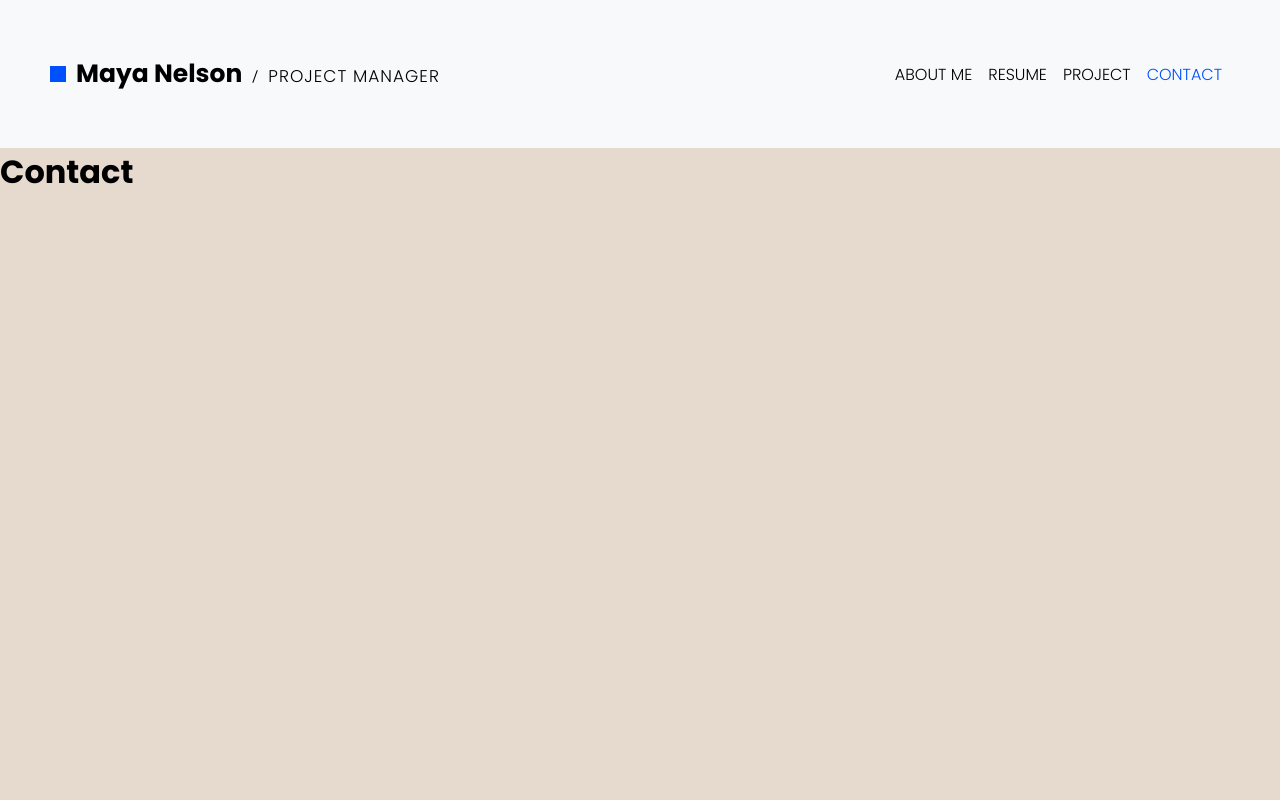
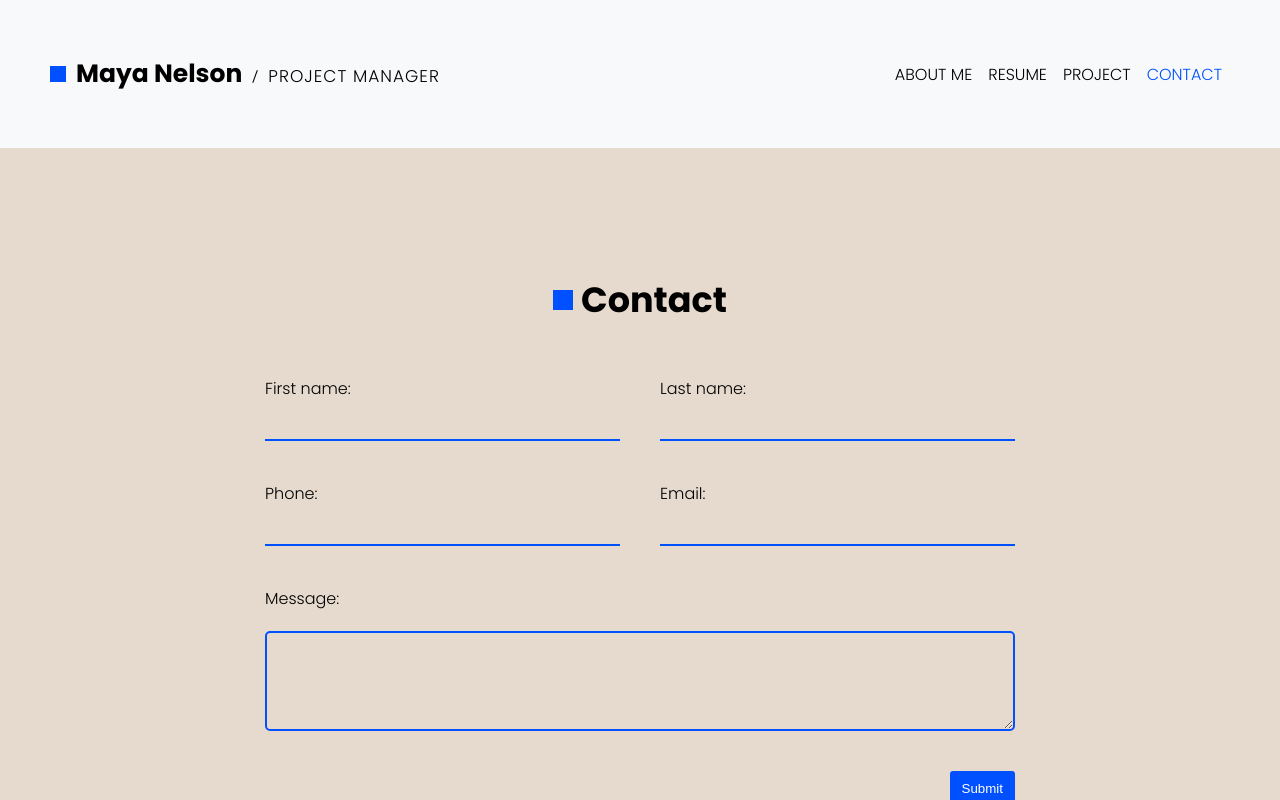
Before and after one commit to Nganha203/Porfolio, a React (Vite) app: page / in a window 1280 px wide. Both pictures are taken after a click on the element "CONTACT". Shown: the top 800 px of the page. Built offline with nearby package versions, Linux system fonts and the light colour scheme.

Commit message:
Build page-contact

```diff
--- a/src/component/Contact/Contact.jsx
+++ b/src/component/Contact/Contact.jsx
@@ -1,8 +1,48 @@
+import './contact.css'
+
 const Contact = () => {
     return <div className="contact-page page">
         <div className="container">
             <div className="contact-container">
-                <h1>Contact</h1>
+                <div className="title-page">
+                    <span className="square-title"></span>
+                    <h1>Contact</h1>
+                </div>
+                <div className='form-input'>
+                    <form action="">
+                        <div className='group-input'>
+                            <div>
+                                <label htmlFor="">First name:</label>
+                                <input type="text" />
+                            </div>
+                            <div>
+                                <label htmlFor="">Last name:</label>
+                                <input type="text" />
+                            </div>
+
+                        </div>
+                        <div className='group-input'>
+                            <div>
+                                <label htmlFor="">Phone:</label>
+                                <input type="text" />
+                            </div>
+                            <div>
+                                <label htmlFor="">Email:</label>
+                                <input type="text" />
+                            </div>
+                        </div>
+                        <div className='group-input'>
+                            <div>
+                                <label htmlFor="">Message:</label>
+                                <textarea className='input-message' type="text" />
+                            </div>
+
+                        </div>
+                        <div className='submit'>
+                            <input type="submit" />
+                        </div>
+                    </form>
+                </div>
             </div>
         </div>
     </div>
--- /dev/null
+++ b/src/component/Contact/contact.css
@@ -0,0 +1,66 @@
+.contact-page .title-page{
+    display: flex;
+    justify-content: center;
+    align-items: center;
+    padding-top: 125px;
+    padding-bottom: 50px;
+}
+.contact-container{
+    max-width: 1200px;
+    margin: 0 auto;
+    padding: 0 225px 10px 225px;
+}
+.group-input{
+    display: flex;
+    gap: 40px;
+    margin-bottom: 40px;
+}
+.group-input label{
+    font-weight: 300;
+}
+.group-input div{
+    display: flex;
+    flex-direction: column;
+}
+.group-input div:nth-child(1){
+    flex: 5;
+}
+.group-input div:nth-child(2){
+    flex: 5;
+}
+.group-input input{
+    border: none;
+    border-bottom: 2px solid rgb(0, 80, 255);
+    background-color: rgb(230 218 206);
+    height: 40px;
+    font-size: 16px;
+    padding: 0 5px;
+}
+.group-input textarea{
+    margin-top: 20px;
+    background-color: rgb(230 218 206);
+    border: 2px solid rgb(0, 80, 255);
+    height: 100px;
+    border-radius: 5px;
+    font-size: 16px;
+    font-family: Arial, Helvetica, sans-serif;
+}
+.group-input input:focus,.group-input textarea:focus{
+    outline: none;
+}
+.contact-page .submit{
+    text-align: end;
+}
+.submit input{
+    padding: 8px 10px;
+    background-color: rgb(0, 80, 255);
+    border: 2px solid rgb(0, 80, 255);
+    color: white;
+    border-radius: 3px;
+    cursor: pointer;
+    transition: all ease .5s;
+}
+.submit input:hover{
+    background-color: rgb(230 218 206);
+    color: black;
+}
--- a/src/layout/Header/Header.jsx
+++ b/src/layout/Header/Header.jsx
@@ -1,9 +1,11 @@
 import { useState } from 'react'
 import './header.css'
+import MenuItem from './MenuItems'
 
 const Header = (props) => {
     const { page, setPage } = props
     const [isShow, setIsShow] = useState(false)
+    const items_menu = ['ABOUT ME', 'RESUME', 'PROJECT', 'CONTACT']
 
     const handleShowMenu = () => {
         setIsShow(!isShow)
@@ -31,18 +33,16 @@ const Header = (props) => {
                     </div>
                     <div className="header-right">
                         <div className='menu-right'>
-                            <span onClick={() => handleChangePage(1)}>
-                                <a className={page === 1 ? 'active' : ''} href="#">ABOUT ME</a>
-                            </span>
-                            <span onClick={() => handleChangePage(2)}>
-                                <a className={page === 2 ? 'active' : ''} href="#">RESUME</a>
-                            </span>
-                            <span onClick={() => handleChangePage(3)}>
-                                <a className={page === 3 ? 'active' : ''} href="#">PROJECT</a>
-                            </span>
-                            <span onClick={() => handleChangePage(4)}>
-                                <a className={page === 4 ? 'active' : ''} href="#">CONTACT</a>
-                            </span>
+                            {
+                                items_menu.map((item, index) => (
+                                    <MenuItem
+                                        page={page}
+                                        handleChangePage={handleChangePage}
+                                        item={item}
+                                        index={index}
+                                    />
+                                ))
+                            }
                         </div>
 
                         <span onClick={handleShowMenu} className='icon-menu'>
@@ -55,18 +55,16 @@ const Header = (props) => {
                                 <svg width="40px" height="40px" viewBox="0 0 24 24" fill="none" xmlns="http://www.w3.org/2000/svg"><g id="SVGRepo_bgCarrier" stroke-width="0"></g><g id="SVGRepo_tracerCarrier" stroke-linecap="round" stroke-linejoin="round"></g><g id="SVGRepo_iconCarrier"> <g id="Menu / Close_MD"> <path id="Vector" d="M18 18L12 12M12 12L6 6M12 12L18 6M12 12L6 18" stroke="#000000" stroke-width="2" stroke-linecap="round" stroke-linejoin="round"></path> </g> </g></svg>
                             </span>
                             <div className='menu-sidebar'>
-                                <span onClick={() => handleChangePage(1)}>
-                                    <a className={page === 1 ? 'active' : ''} href="#">About me</a>
-                                </span>
-                                <span onClick={() => handleChangePage(2)}>
-                                    <a className={page === 2 ? 'active' : ''} href="#">Resume</a>
-                                </span>
-                                <span onClick={() => handleChangePage(3)}>
-                                    <a className={page === 3 ? 'active' : ''} href="#">Project</a>
-                                </span>
-                                <span onClick={() => handleChangePage(4)}>
-                                    <a className={page === 4 ? 'active' : ''} href="#">Contact</a>
-                                </span>
+                                {
+                                    items_menu.map((item, index) => (
+                                        <MenuItem
+                                            page={page}
+                                            handleChangePage={handleChangePage}
+                                            item={item}
+                                            index={index}
+                                        />
+                                    ))
+                                }
                             </div>
                         </div>
                     }
--- /dev/null
+++ b/src/layout/Header/MenuItems.jsx
@@ -0,0 +1,10 @@
+const MenuItem = (props) => {
+    const {page, handleChangePage, item, index} = props
+    return (
+        <span onClick={() => handleChangePage(index + 1)}>
+            <a className={page === index + 1 ? 'active' : ''} href="#">{item}</a>
+        </span>
+    )
+}
+
+export default MenuItem
```
